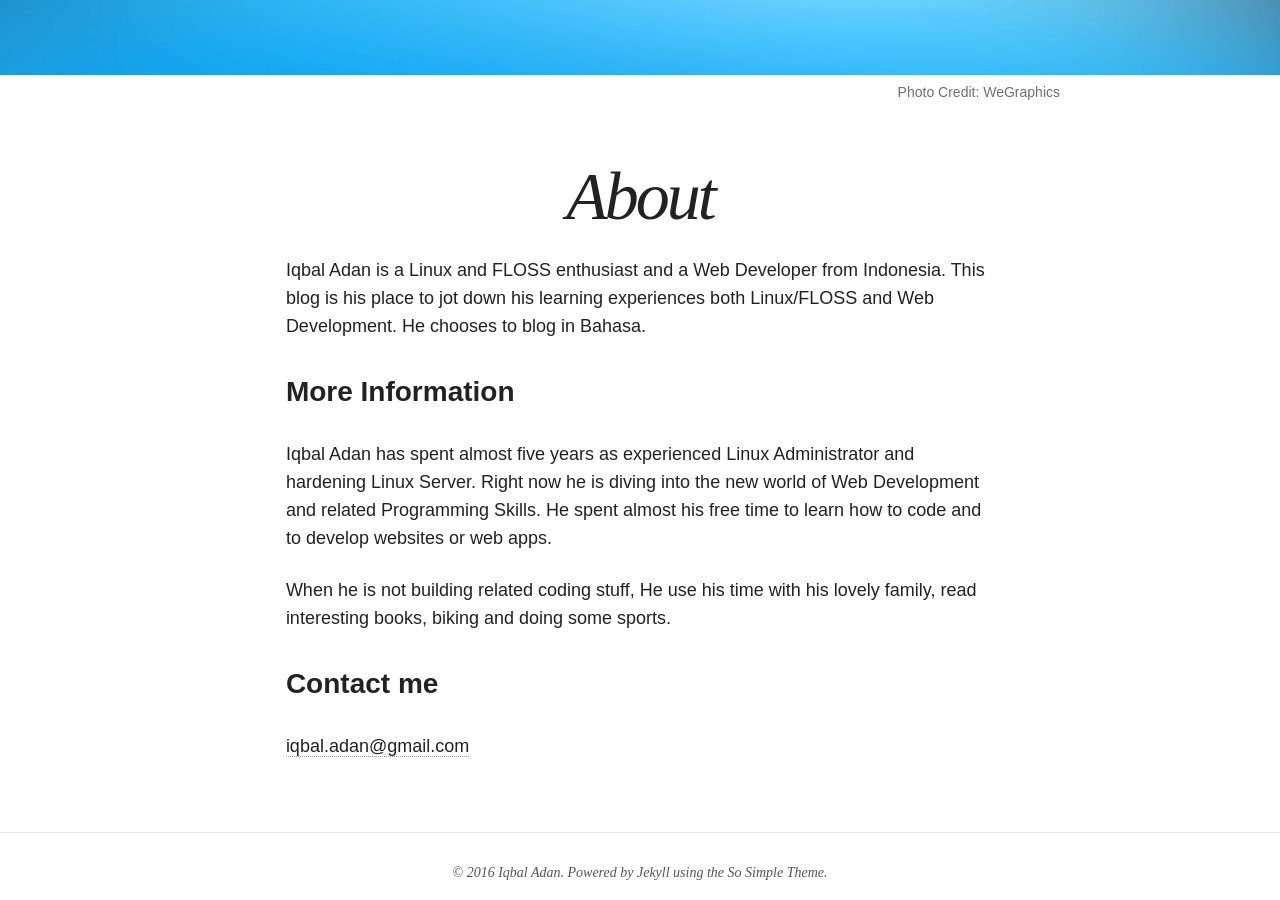
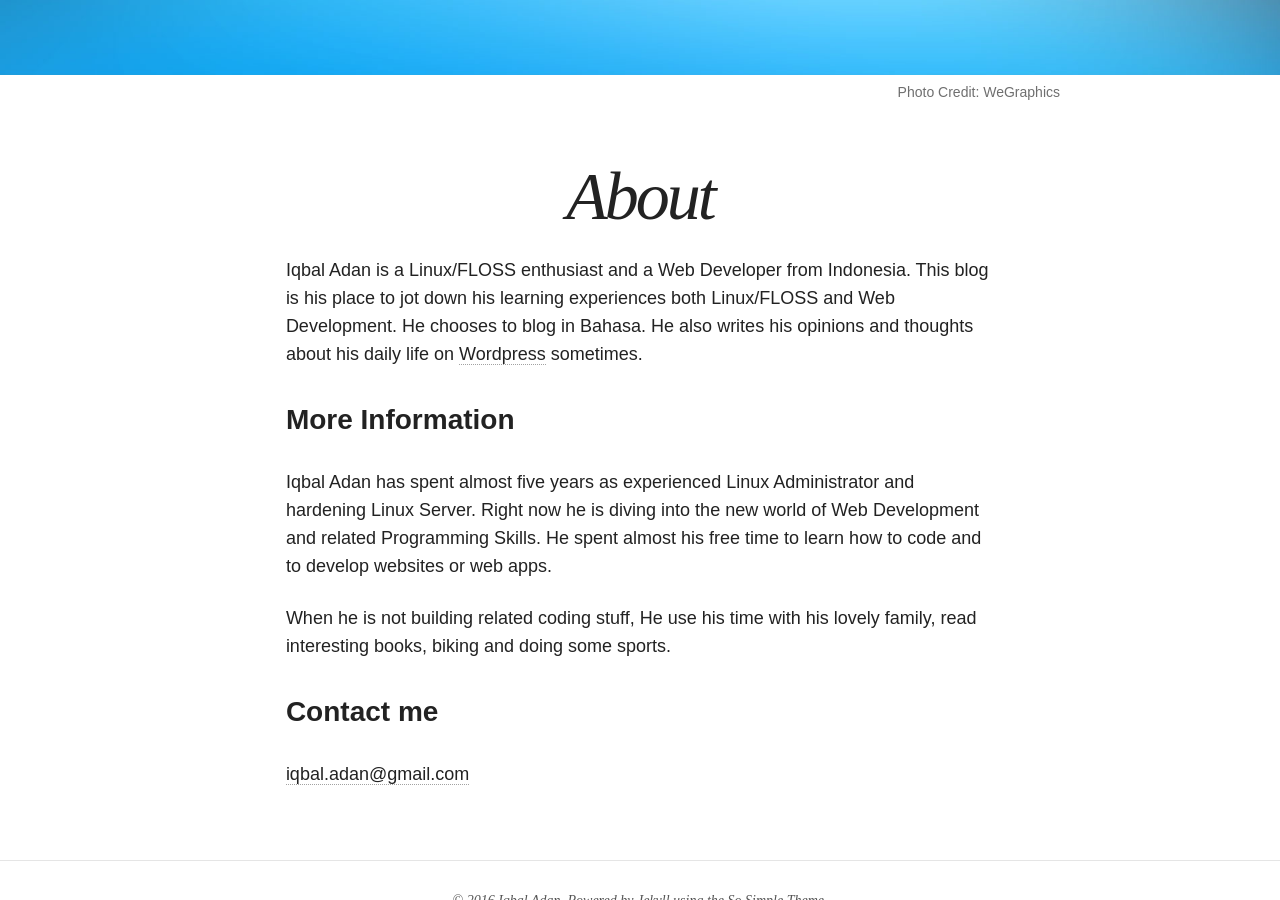
Before and after one commit to iqbaladan/iqbaladan.github.io, a Jekyll site: the page built from about/index.md, in a window 1280 px wide and 900 px high, scrolled down 618 px. Built offline with Jekyll 4.4.1, drawn with Linux system fonts in a browser that asks for light colours; nearby versions of some CDN libraries.

Commit message:
Editing About page

```diff
--- a/about/index.md
+++ b/about/index.md
@@ -8,7 +8,7 @@
   creditlink: http://wegraphics.net/downloads/free-ultimate-blurred-background-pack/
 ---
 
-Iqbal Adan is a Linux and FLOSS enthusiast and a Web Developer from Indonesia. This blog is his place to jot down his learning experiences both Linux/FLOSS and Web Development. He chooses to blog in Bahasa.
+Iqbal Adan is a Linux/FLOSS enthusiast and a Web Developer from Indonesia. This blog is his place to jot down his learning experiences both Linux/FLOSS and Web Development. He chooses to blog in Bahasa. He also writes his opinions and thoughts about his daily life on [Wordpress](https://iqbaladan.wordpress.com) sometimes.
 
 ### More Information
 
```
